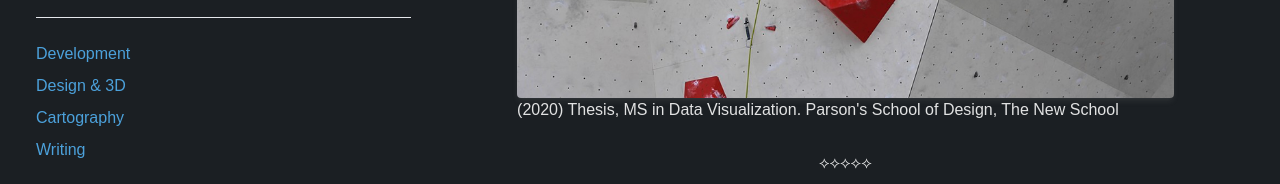
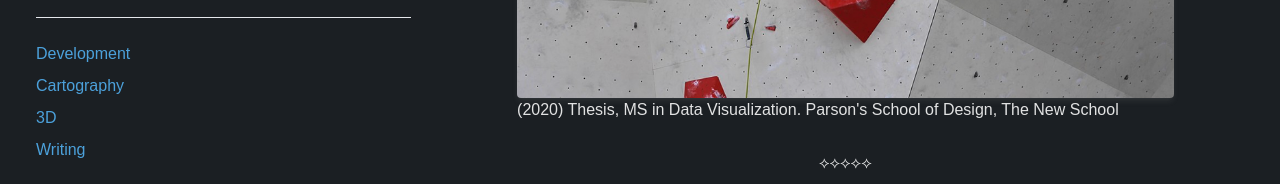
Before and after one commit to dmalary/portfolio_v1, a React (Vite) app: page / in a window 1280 px wide. Shown: the part 419-603 px from the top of the page. Built offline with nearby package versions, Linux system fonts and the light colour scheme.

Commit message:
feat: update copy, add portfolio item

```diff
--- a/src/App.jsx
+++ b/src/App.jsx
@@ -58,8 +58,9 @@ function App() {
           <hr />
           <div className='pt-5 pb-3 px-0 font-montserrat'>
             <div className='anchors block py-1'><a href="#section-dev">Development</a></div>
-            <div className='anchors block py-1'><a href="#section-des">Design & 3D</a></div>
+            {/* <div className='anchors block py-1'><a href="#section-des">Design & 3D</a></div> */}
             <div className='anchors block py-1'><a href="#section-carto">Cartography</a></div>
+            <div className='anchors block py-1'><a href="#section-des">3D</a></div>
             <div className='anchors block py-1'><a href="#section-wr">Writing</a></div>
           </div>
         </div>
@@ -87,8 +88,16 @@ function App() {
             <ProjectTile img={'/imgs/dev/30day_chlng-16.png'} copy={"Sunburst chart of NFL stadium weather based on average temperatures, and the playing surface types for each."} link={'https://observablehq.com/d/572a27cbded15a25'} size={'w-full py-3 md:w-5/6'}/>
           </div>
           <hr />
+          <div className='section-card section-carto py-4'>
+            <div id="section-carto" className='section-titles text-left py-2 font-garamond'><h2>Cartography</h2></div>
+            <ProjectTile img={'/imgs/carto/nystate-qgisHillshade-002.png'} copy={'Digital Elevation Model (DEM) of New York State (QGIS + Inkscape).'} size={'w-full md:w-full'}/>
+            <div className='py-4'>&#10209;&#10209;&#10209;&#10209;&#10209;</div>
+            <ProjectTile img={'/imgs/carto/gunks-0013.png'} copy={'Shawangunk Ridge Hillshade Map (QGIS + Blender3d).'} size={'w-full md:w-full'}/>
+          </div>
+          <hr />
           <div className='section-card section-des py-4'>
-            <div id="section-des" className='section-titles text-left py-2 font-garamond'><h2>Design & 3D</h2></div>
+            {/* <div id="section-des" className='section-titles text-left py-2 font-garamond'><h2>Design & 3D</h2></div> */}
+            <div id="section-des" className='section-titles text-left py-2 font-garamond'><h2>3D</h2></div>
             <ProjectTile img={'/imgs/des/focus_bottleneck.png'} size={'w-full md:w-full'}/>
             <ProjectTile img={'/imgs/des/bottle_and_glass-005.png'} size={'w-full md:w-2/3'}/>
             <ProjectTile img={'/imgs/des/two_bottles-005.png'} size={'w-full md:w-1/3'}/>
@@ -108,11 +117,6 @@ function App() {
             <ProjectTile img={'/imgs/des/kore_0001.png'} size={'w-full md:w-full'}/>
             {/* <ProjectTile img={'/imgs/des/studio_project-brochure.png'} size={'w-full md:w-full'}/> */}
             {/* add donuts video, add pen commercial vid */}
-          </div>
-          <hr />
-          <div className='section-card section-carto py-4'>
-            <div id="section-carto" className='section-titles text-left py-2 font-garamond'><h2>Cartography</h2></div>
-            <ProjectTile img={'/imgs/carto/nystate-qgisHillshade-002.png'} copy={'Digital Elevation Model (DEM) of New York State (QGIS + Inkscape).'} size={'w-full md:w-full'}/>
         </div>
         <hr />
         <div className="section-card section-wr py-4 font-montserrat">
```
Lines whose indentation alone changed are shown as unchanged.
